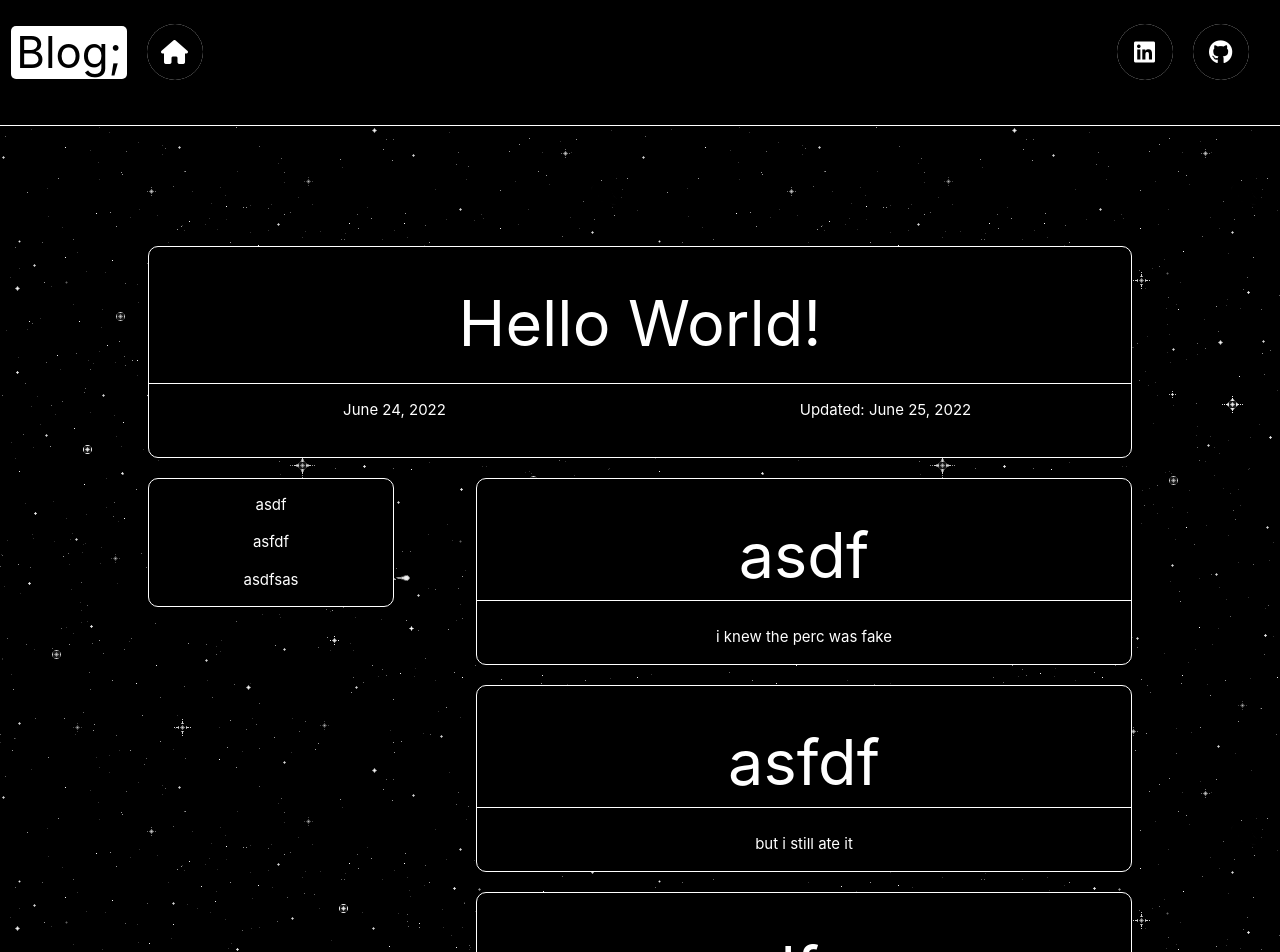
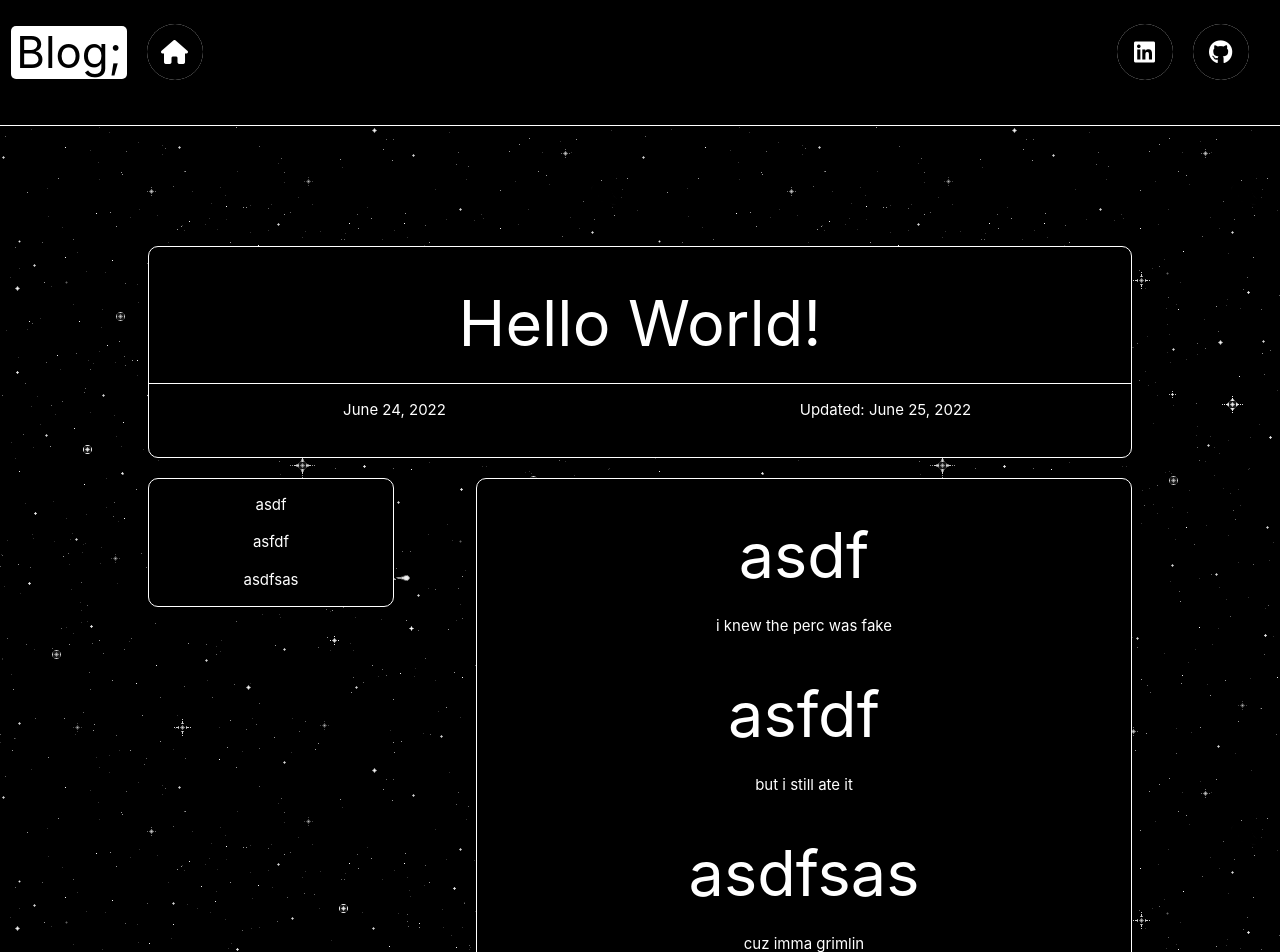
Before and after one commit to harlenkinsey/portfolio, a React (Create React App) app: page /hello-world in a window 1280 px wide. Shown: the top 952 px of the page. Built offline with nearby package versions, Linux system fonts and the light colour scheme; the HTML template or start-up script is replaced by a standard one.

Commit message:
Update Post.js

```diff
--- a/src/components/Post.js
+++ b/src/components/Post.js
@@ -35,12 +35,12 @@ const Post = ({ title, date, update, sections, texts }) => {
 
                     </div>
 
-                    <div className='col l8 s12' style={{padding: '0'}}>
+                    <div className='col l8 s12 section-wrapper' style={{padding: '0'}}>
                         {sections.map((section, index) => {
                             return (
-                                <div className='section-wrapper'>
+                                <div>
                                     <div className='white-text' id={section}>
-                                        <h1 className='border-bottom'>{section}</h1>
+                                        <h1>{section}</h1>
                                         <p>{texts[index]}</p>
                                     </div>
                                 </div>
```
